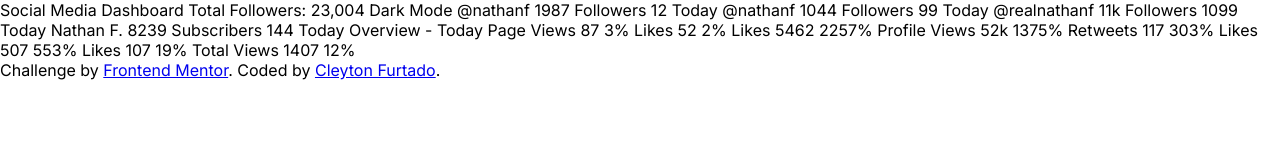
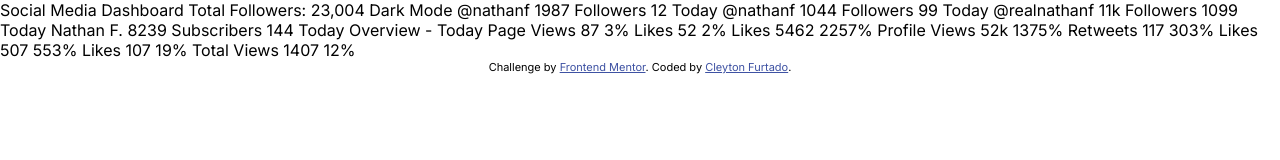
Before and after one commit to CleytonRR/social-media-dashboard, a plain HTML site: page index.html in a window 1280 px wide. Drawn offline with Linux system fonts and the light colour scheme.

Commit message:
Rename project and move styles to css file

```diff
--- a/css/styles.css
+++ b/css/styles.css
@@ -13,3 +13,11 @@
   text-rendering: optimizelegibility;
   -webkit-font-smoothing: antialiased;
 }
+
+.attribution {
+  font-size: 11px;
+  text-align: center;
+}
+.attribution a {
+  color: hsl(228, 45%, 44%);
+}
--- a/index.html
+++ b/index.html
@@ -8,7 +8,7 @@
   <link href="https://fonts.googleapis.com/css2?family=Inter:wght@400;700&display=swap" rel="stylesheet">
   <link rel="stylesheet" href="/css/styles.css">
 
-  <title>Frontend Mentor | [Challenge Name Here]</title>
+  <title>Frontend Mentor | [Social media dashboard]</title>
 </head>
 <body>
 
```
